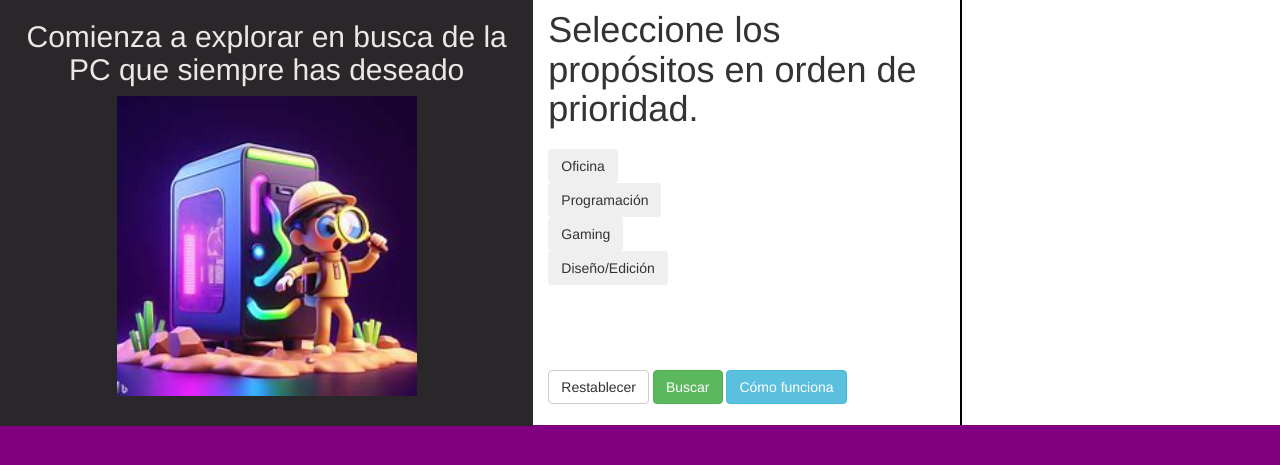
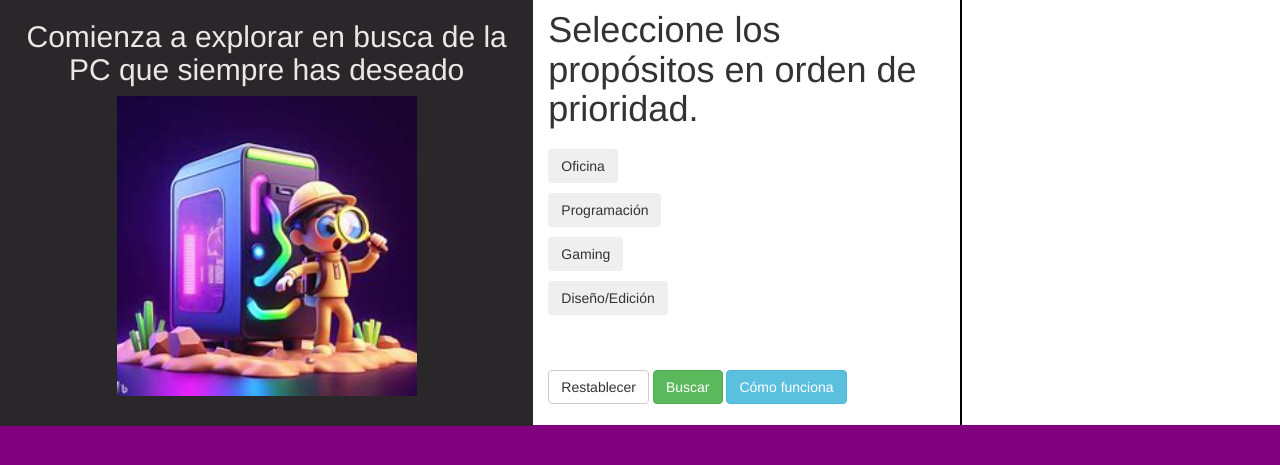
Before and after one commit to EduardoSaavedraQ/YourPC_maintainence, a Flask app: page /searchPCPage in a window 1280 px wide. Shown: the part 52-517 px from the top of the page. Run offline with Flask 3, Linux system fonts and the light colour scheme; some libraries are stand-ins or nearby versions.

Commit message:
Ajustar márgenes inferiores de botones de propósitos

```diff
--- a/templates/searchPC.html
+++ b/templates/searchPC.html
@@ -11,7 +11,7 @@
     <script src="../static/js/yourPCHome.js"></script>
     <title>Buscar PC</title>
     <style>
-        .Prioridad {
+        .Proposito {
             margin-bottom: 10px;
         }
 
```
